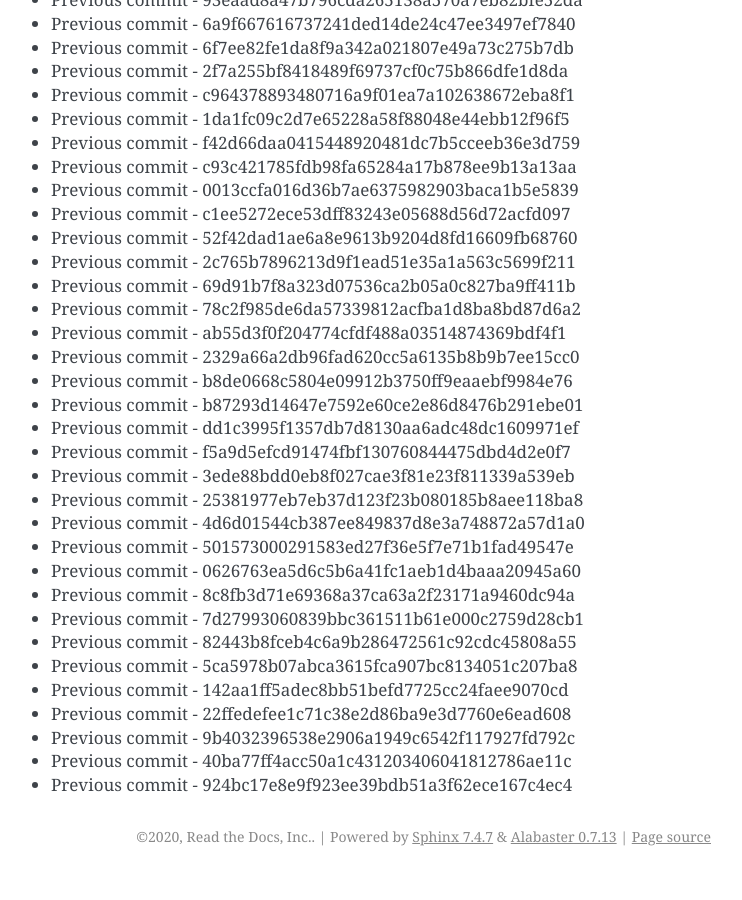
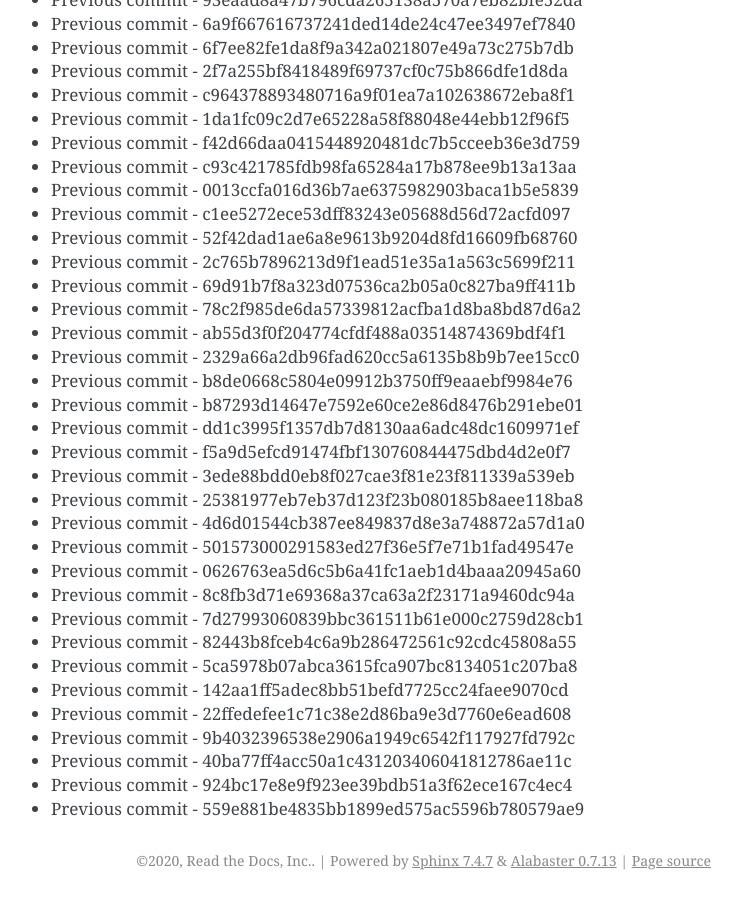
Before and after one commit to readthedocs/rtd-git-stresstest, a Sphinx documentation site: the page built from docs/updates.rst, in a window 1280 px wide and 900 px high, scrolled down 47702 px. Shown: the whole window, without its empty margins (399-1141 px from the left). Built offline with Sphinx 7.4.7, drawn with Linux system fonts in a browser that asks for light colours; before the commit the page ends 48578 px from its top, so only the background shows below that.

Commit message:
Generating commit from previous: 559e881be4835bb1899ed575ac5596b780579ae9

```diff
--- a/docs/updates.rst
+++ b/docs/updates.rst
@@ -2036,3 +2036,4 @@ It can be tested for any performance characteristics.
 * Previous commit - 9b4032396538e2906a1949c6542f117927fd792c
 * Previous commit - 40ba77ff4acc50a1c431203406041812786ae11c
 * Previous commit - 924bc17e8e9f923ee39bdb51a3f62ece167c4ec4
+* Previous commit - 559e881be4835bb1899ed575ac5596b780579ae9
```
